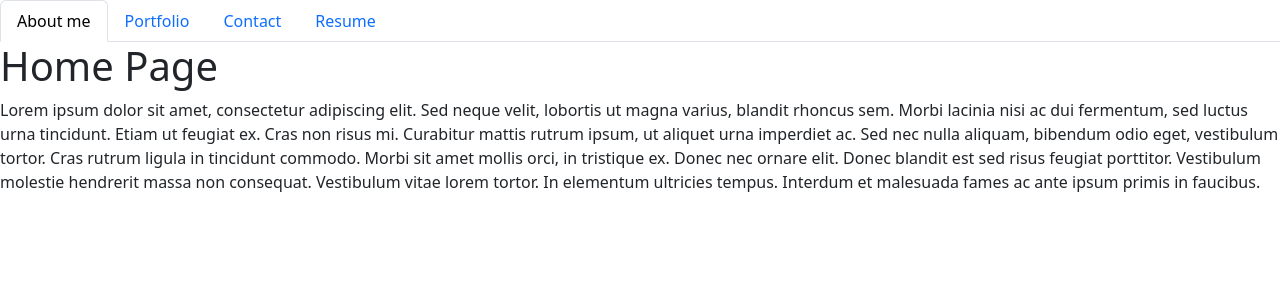
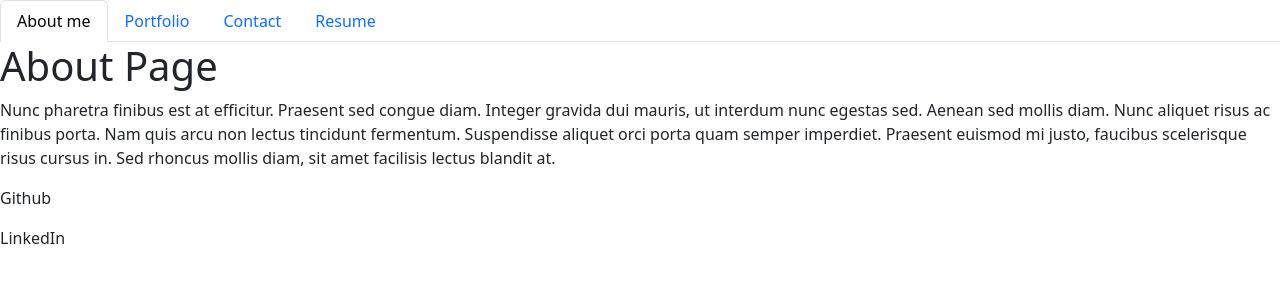
Before and after one commit to msteblu/MstebluPortfolio, a React (Create React App) app in the folder portfolio/: page / in a window 1280 px wide. Shown: the top 300 px of the page. Built offline with nearby package versions, Linux system fonts and the light colour scheme.

Commit message:
Creating files and fixing how files link to one another

```diff
--- /dev/null
+++ b/portfolio/src/components/Footer.js
@@ -0,0 +1,10 @@
+import React from 'react';
+
+export default function Footer() {
+  return (
+    <footer>
+        <p>Github</p>
+        <p>LinkedIn</p>
+    </footer>
+  );
+}
--- /dev/null
+++ b/portfolio/src/components/Header.js
@@ -0,0 +1,37 @@
+import React, { useState } from 'react';
+import Navigation from './Navigation';
+
+import About from './pages/About';
+import Portfolio from './pages/Portfolio';
+import Contact from './pages/Contact';
+import Resume from './pages/Resume';
+
+
+export default function Header() {
+    const [currentPage, setCurrentPage] = useState('About');
+
+    // This method is checking to see what the value of `currentPage` is. Depending on the value of currentPage, we return the corresponding component to render.
+    const renderPage = () => {
+      if (currentPage === 'About') {
+        return <About />;
+      }
+      if (currentPage === 'Portfolio') {
+        return <Portfolio />;
+      }
+      if (currentPage === 'Contact') {
+        return <Contact />;
+      }
+      return <Resume />;
+    };
+
+    const handlePageChange = (page) => setCurrentPage(page);
+
+    return (
+      <div>
+        {/* We are passing the currentPage from state and the function to update it */}
+        <Navigation currentPage={currentPage} handlePageChange={handlePageChange} />
+        {/* Here we are calling the renderPage method which will return a component  */}
+        {renderPage()}
+      </div>
+    );
+}
--- a/portfolio/src/components/NavTabs.js
+++ b/portfolio/src/components/Navigation.js
@@ -2,46 +2,46 @@ import React from 'react';
 
 // Here we are using object destructuring assignment to pluck off our variables from the props object
 // We assign them to their own variable names
-function NavTabs({ currentPage, handlePageChange }) {
+function Navigation({ currentPage, handlePageChange }) {
   return (
     <ul className="nav nav-tabs">
       <li className="nav-item">
         <a
-          href="#home"
-          onClick={() => handlePageChange('Home')}
+          href="#about"
+          onClick={() => handlePageChange('About')}
           // This is a conditional (ternary) operator that checks to see if the current page is "Home"
           // If it is, we set the current page to 'nav-link-active', otherwise we set it to 'nav-link'
-          className={currentPage === 'Home' ? 'nav-link active' : 'nav-link'}
+          className={currentPage === 'About' ? 'nav-link active' : 'nav-link'}
         >
           About me
         </a>
       </li>
       <li className="nav-item">
         <a
-          href="#about"
-          onClick={() => handlePageChange('About')}
+          href="#portfolio"
+          onClick={() => handlePageChange('Portfolio')}
           // Check to see if the currentPage is `About`, and if so we use the active link class from bootstrap. Otherwise, we set it to a normal nav-link
-          className={currentPage === 'About' ? 'nav-link active' : 'nav-link'}
+          className={currentPage === 'Portfolio' ? 'nav-link active' : 'nav-link'}
         >
           Portfolio
         </a>
       </li>
       <li className="nav-item">
         <a
-          href="#blog"
-          onClick={() => handlePageChange('Blog')}
+          href="#contact"
+          onClick={() => handlePageChange('Contact')}
           // Check to see if the currentPage is `Blog`, and if so we use the active link class from bootstrap. Otherwise, we set it to a normal nav-link
-          className={currentPage === 'Blog' ? 'nav-link active' : 'nav-link'}
+          className={currentPage === 'Contact' ? 'nav-link active' : 'nav-link'}
         >
           Contact
         </a>
       </li>
       <li className="nav-item">
         <a
-          href="#contact"
-          onClick={() => handlePageChange('Contact')}
+          href="#resume"
+          onClick={() => handlePageChange('Resume')}
           // Check to see if the currentPage is `Contact`, and if so we use the active link class from bootstrap. Otherwise, we set it to a normal nav-link
-          className={currentPage === 'Contact' ? 'nav-link active' : 'nav-link'}
+          className={currentPage === 'Resume' ? 'nav-link active' : 'nav-link'}
         >
           Resume
         </a>
@@ -50,4 +50,4 @@ function NavTabs({ currentPage, handlePageChange }) {
   );
 }
 
-export default NavTabs;
+export default Navigation;
--- a/portfolio/src/components/PortfolioContainer.js
+++ b/portfolio/src/components/PortfolioContainer.js
@@ -1,35 +1,14 @@
-import React, { useState } from 'react';
-import NavTabs from './NavTabs';
-import Home from './pages/Home';
-import About from './pages/About';
-import Blog from './pages/Blog';
-import Contact from './pages/Contact';
+import React from 'react';
+import Header from './Header';
+import Footer from './Footer';
+
 
 export default function PortfolioContainer() {
-  const [currentPage, setCurrentPage] = useState('Home');
-
-  // This method is checking to see what the value of `currentPage` is. Depending on the value of currentPage, we return the corresponding component to render.
-  const renderPage = () => {
-    if (currentPage === 'Home') {
-      return <Home />;
-    }
-    if (currentPage === 'About') {
-      return <About />;
-    }
-    if (currentPage === 'Blog') {
-      return <Blog />;
-    }
-    return <Contact />;
-  };
-
-  const handlePageChange = (page) => setCurrentPage(page);
 
   return (
     <div>
-      {/* We are passing the currentPage from state and the function to update it */}
-      <NavTabs currentPage={currentPage} handlePageChange={handlePageChange} />
-      {/* Here we are calling the renderPage method which will return a component  */}
-      {renderPage()}
+      <Header />
+      <Footer />
     </div>
   );
 }
--- a/portfolio/src/components/pages/Home.js
+++ b/portfolio/src/components/pages/Portfolio.js
@@ -1,6 +1,6 @@
 import React from 'react';
 
-export default function Home() {
+export default function Portfolio() {
   return (
     <div>
       <h1>Home Page</h1>
--- a/portfolio/src/components/pages/Blog.js
+++ b/portfolio/src/components/pages/Resume.js
@@ -1,6 +1,6 @@
 import React from 'react';
 
-export default function Blog() {
+export default function Resume() {
   return (
     <div>
       <h1>Blog Page</h1>
```
Also changed, not shown: portfolio/src/components/Project.js (added).
